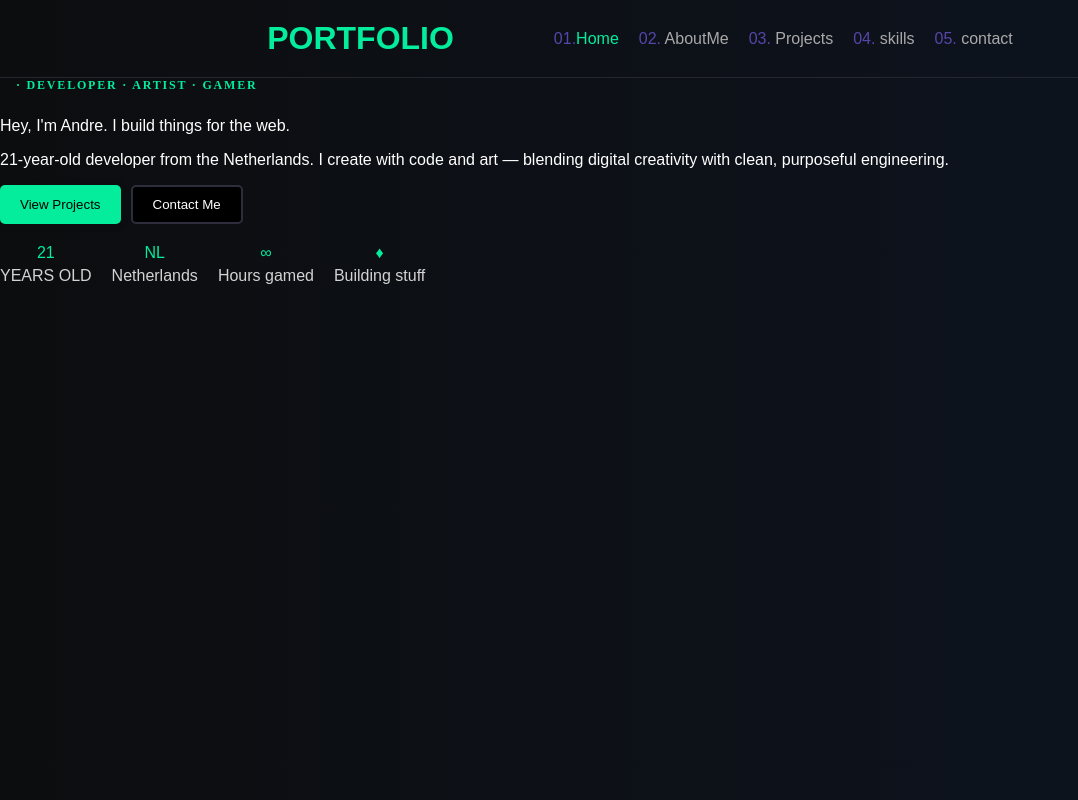
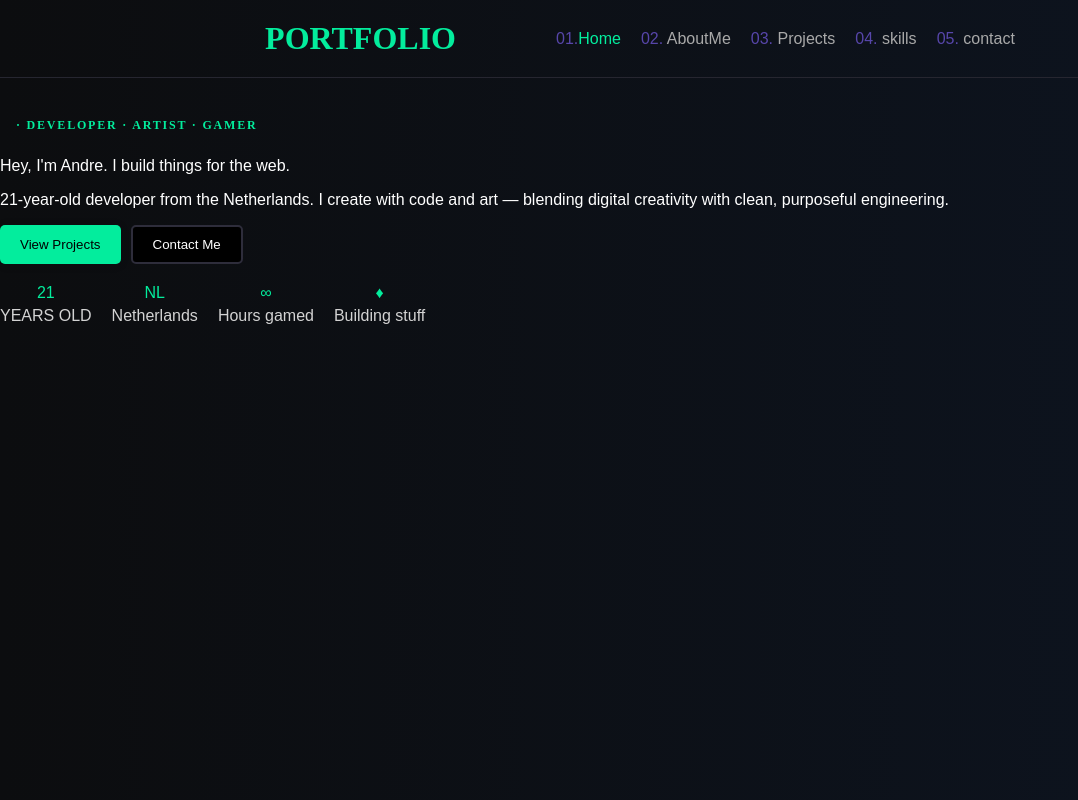
Before and after one commit to itzmitto/portfolioproject, a React (Vite) app: page / in a window 1280 px wide. Shown: the top 800 px of the page, without its empty margins (0-1078 px from the left). Built offline with nearby package versions, Linux system fonts and the light colour scheme; the HTML template or start-up script is replaced by a standard one.

Commit message:
174ste commit

```diff
--- a/src/components/Header.css
+++ b/src/components/Header.css
@@ -10,6 +10,7 @@ header {
     h1 {
         margin: 0;
         font-size: 2rem;
+        font-family: "Times New Roman", serif;
     }
 
 
--- a/src/pages/Home.css
+++ b/src/pages/Home.css
@@ -3,6 +3,7 @@
     margin: 0;
     font-size: 3rem;
     color: #03ed9d;
+    padding-top: 40px;
   }
 }
 
@@ -45,6 +46,7 @@
 .Home-container h1 {
     display: flex;
     margin-inline: 1rem;
+    /* margin-top: 20px; */
     align-items: center;
     gap: 10px;
     font-family: "Times New Roman", serif;
```
Also changed, not shown: src/components/Header.tsx (line endings or trailing spaces).
